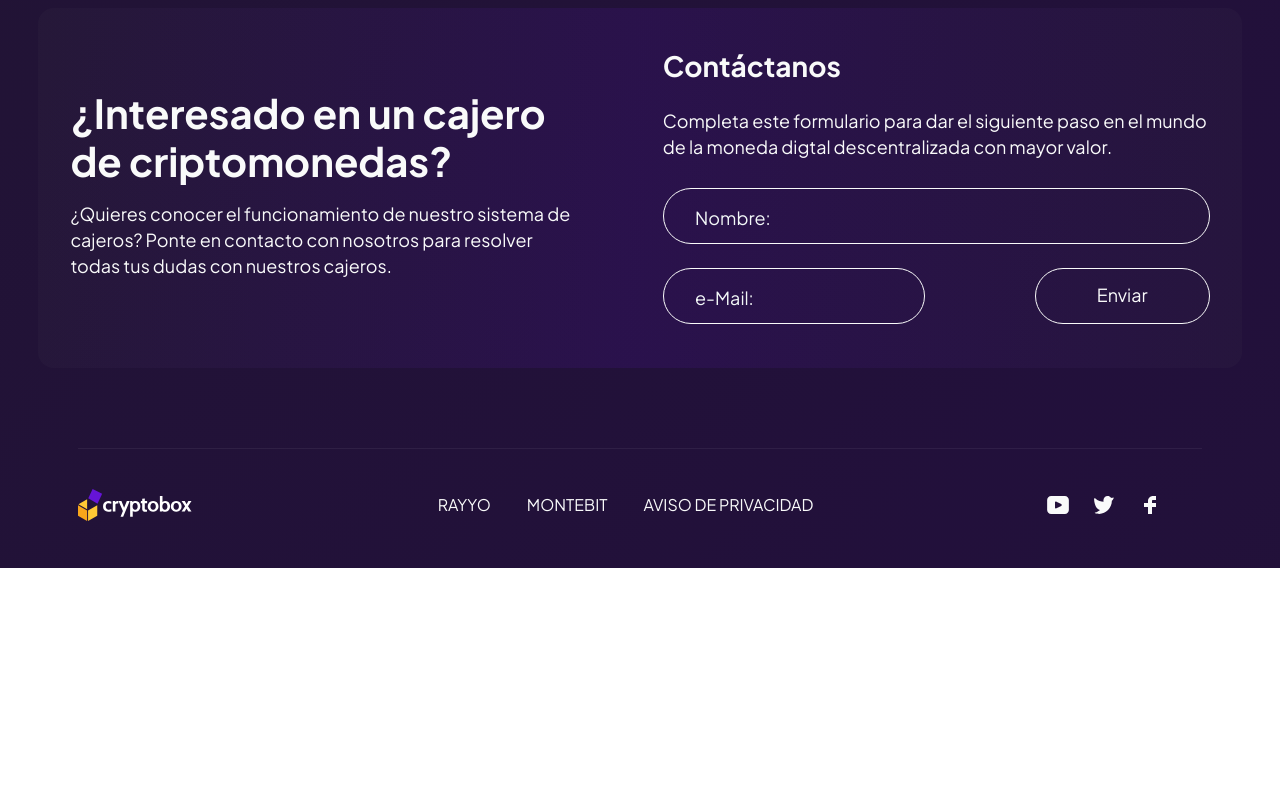
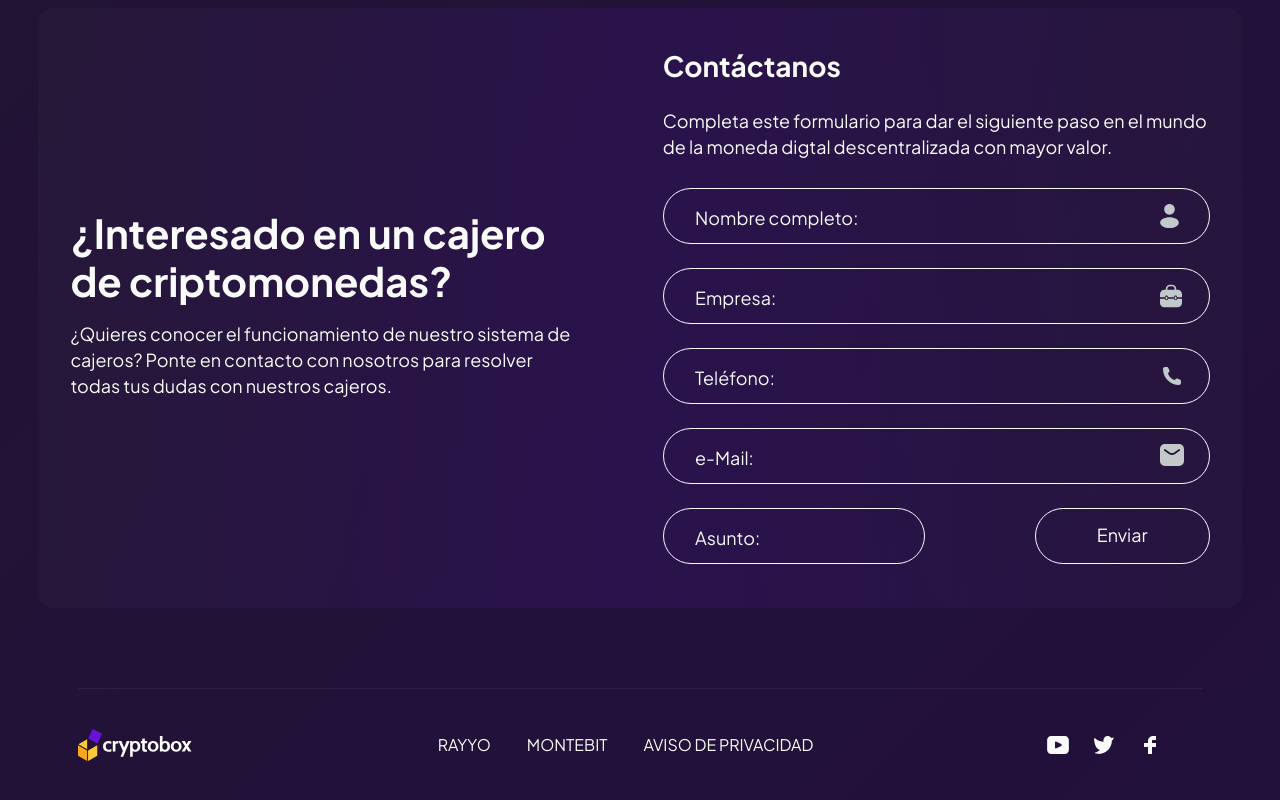
Before and after one commit to Lariicsa/mont-cryptobox, a Vue app in the folder frontend/: page / in a window 1280 px wide. Shown: the part 2869-3669 px from the top of the page. Before the commit the page ends 3437 px from the top, so only its background shows below. Built offline with nearby package versions, Linux system fonts and the light colour scheme; no server answers.

Commit message:
Add changes made in master (aight)

```diff
--- a/frontend/src/components/Form.vue
+++ b/frontend/src/components/Form.vue
@@ -13,21 +13,47 @@
           <p class="cryptoform__text">{{ textHelp }}</p>
         </div>
         <Inputfield
-          phName="Nombre:"
+          phName="Nombre completo:"
           name="nombre"
           type="text"
           v-model="userAddress.nombre"
           typemsg="error"
+          iconname="user"
         >
         </Inputfield>
+
+        <Inputfield
+          phName="Empresa:"
+          type="text"
+          name="company"
+          v-model="userAddress.company"
+          typemsg="error"
+          iconname="company"
+        />
+        <Inputfield
+          phName="Teléfono:"
+          type="number"
+          name="phone"
+          v-model="userAddress.phone"
+          typemsg="error"
+          iconname="phone"
+        />
+        <Inputfield
+          phName="e-Mail:"
+          type="email"
+          name="email"
+          v-model="userAddress.email"
+          typemsg="error"
+          iconname="email"
+        />
 
         <div class="row between xcenter">
           <div class="row md">
             <Inputfield
-              phName="e-Mail:"
-              type="email"
-              name="email"
-              v-model="userAddress.email"
+              phName="Asunto:"
+              type="text"
+              name="subject"
+              v-model="userAddress.subject"
               typemsg="error"
             />
           </div>
@@ -63,7 +89,9 @@ export default {
     return {
       userAddress: {
         nombre: "",
+        company: "",
         email: "",
+        phone: "",
       },
     };
   },
--- a/frontend/src/components/InputField.vue
+++ b/frontend/src/components/InputField.vue
@@ -1,12 +1,21 @@
 <template>
   <div class="textfield" :class="showError ? 'error' : ''">
     <div class="textfield__title" v-if="titleLabel">{{ titleLabel }}</div>
-    <label :class="this.value && titleLabel == undefined ? 'filled' : ''" :for="name">{{ phName }}</label>
+    <label
+      :class="
+        this.value && titleLabel == undefined
+          ? 'textfield__label filled'
+          : 'textfield__label'
+      "
+      :for="name"
+      >{{ phName }}</label
+    >
+    <div class="textfield__inner">
       <input
         :name="name"
         :type="type"
         :disabled="disabled"
-      :class="showError ? 'error' : 'hide'"
+        :class="showError ? 'textfield__input error' : 'textfield__input hide'"
         :placeholder="placeholder"
         ref="input"
         :value="value"
@@ -16,6 +25,8 @@
         @blur="onBlur()"
         :maxlength="maxlength"
       />
+      <span class="textfield__icon" :class="iconname"></span>
+    </div>
     <div :class="showError ? `textfield__${typemsg}` : 'hide'">
       <slot></slot>
     </div>
@@ -36,7 +47,8 @@ export default {
     "disabled",
     "phName",
     "autofocus",
-    "maxlength"
+    "maxlength",
+    "iconname",
   ],
   mounted() {
     if (this.autofocus) this.$refs.input.focus();
@@ -56,7 +68,7 @@ export default {
     },
     onBlur() {
       this.$emit("onBlur");
-    }
+    },
   },
 };
 </script>
--- a/frontend/src/scss/components/textfield.scss
+++ b/frontend/src/scss/components/textfield.scss
@@ -2,7 +2,9 @@
   position: relative;
   margin: 1.2rem 0;
   width: 100%;
-  & > input {
+
+  &__inner {
+    display: flex;
     background-color: transparent;
     border: 0.1rem solid $white-neutral;
     border-radius: $small-title-size;
@@ -14,6 +16,20 @@
     width: 100%;
     height: 5.6rem;
     position: relative;
+  }
+
+  &__input {
+    background-color: transparent;
+    border: none;
+    border-radius: $small-title-size;
+    padding: 0;
+    font-size: $regular-size;
+    color: $white-neutral;
+    font-weight: $regular;
+    text-indent: 2.4rem;
+    width: calc(100% - 7.2rem);
+    height: 100%;
+    position: relative;
 
     &::placeholder,
     .pholder {
@@ -23,11 +39,53 @@
     }
     &:focus,
     &:focus-visible {
-      border: 0.1rem solid $accent;
+      //border: 0.1rem solid $accent;
+      border: none;
       font-weight: $regular;
       outline-color: -webkit-focus-ring-color;
       outline-style: none;
       outline-width: 0;
+    }
+  }
+
+  &__icon {
+    border-top-right-radius: $small-title-size;
+    border-bottom-right-radius: $small-title-size;
+    display: flex;
+    align-items: center;
+    justify-content: center;
+    width: 7rem;
+    height: 100%;
+    position: relative;
+    &:after {
+      content: "";
+      display: flex;
+      justify-content: center;
+      align-items: center;
+      height: 2.4rem;
+      width: 2.4rem;
+    }
+
+    &.user {
+      &:after {
+        @include icon("user", $neutral-grey-silver);
+        background-size: contain;
+      }
+    }
+    &.company {
+      &:after {
+        @include icon("briefcase", $neutral-grey-silver);
+      }
+    }
+    &.phone {
+      &:after {
+        @include icon("phone", $neutral-grey-silver);
+      }
+    }
+    &.email {
+      &:after {
+        @include icon("envelope", $neutral-grey-silver);
+      }
     }
   }
 
@@ -51,8 +109,8 @@
       background-color: transparent;
       padding: 0.8rem;
       font-size: $small-size;
-      color: $white-neutral;
-      transform: scale(1) translateX(-2rem) translateY(-4.4rem);
+      color: $neutral-silver;
+      transform: scale(1) translateX(-2rem) translateY(-4.8rem);
     }
   }
 
--- a/frontend/src/scss/shared/_vars.scss
+++ b/frontend/src/scss/shared/_vars.scss
@@ -21,6 +21,7 @@ $white-neutral: #f9fafa;
 $neutral-grey: #8b9099;
 $neutral-dgrey: #201e24;
 $neutral-silver: #f2f7f7;
+$neutral-grey-silver: #c1c9c9;
 
 //Larges
 $large: 100%;
```
Also changed, not shown: frontend/src/scss/shared/_mixins.scss (+8 -0 lines). Lines whose indentation alone changed are shown as unchanged.
